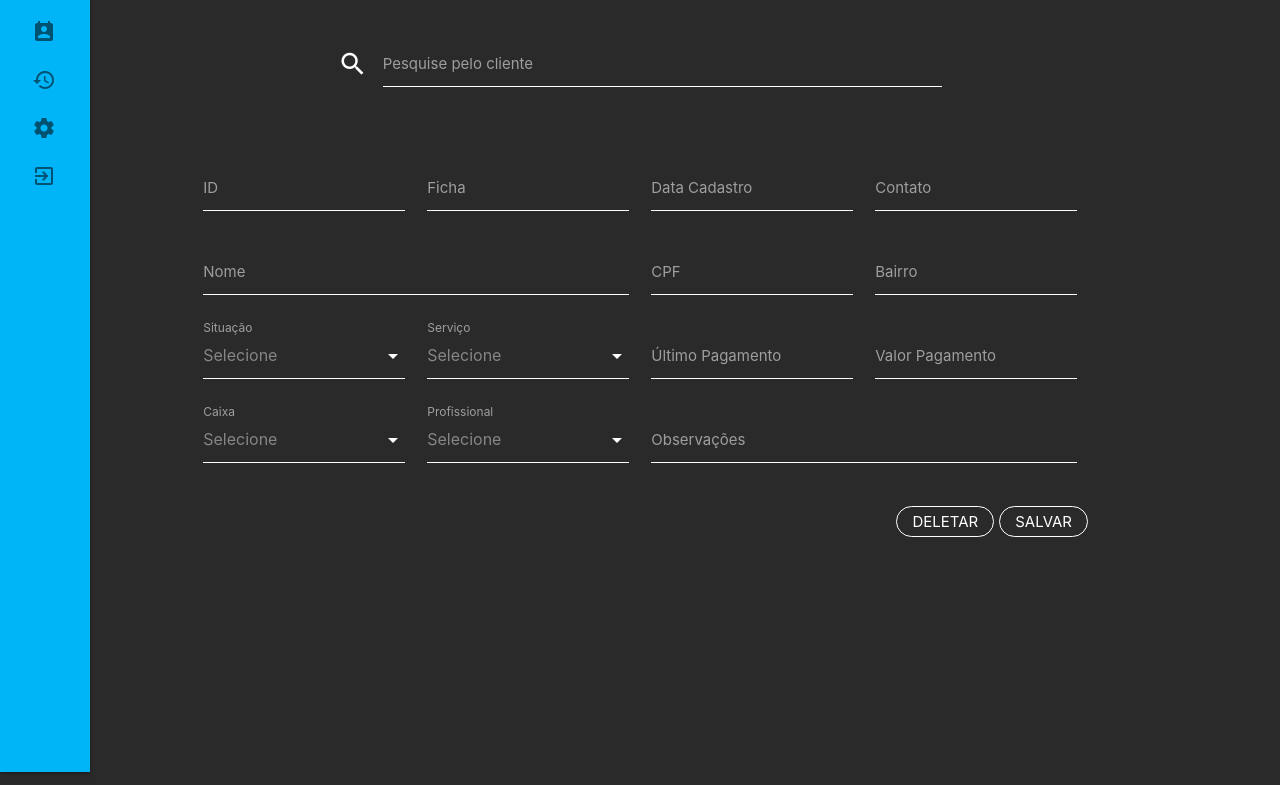
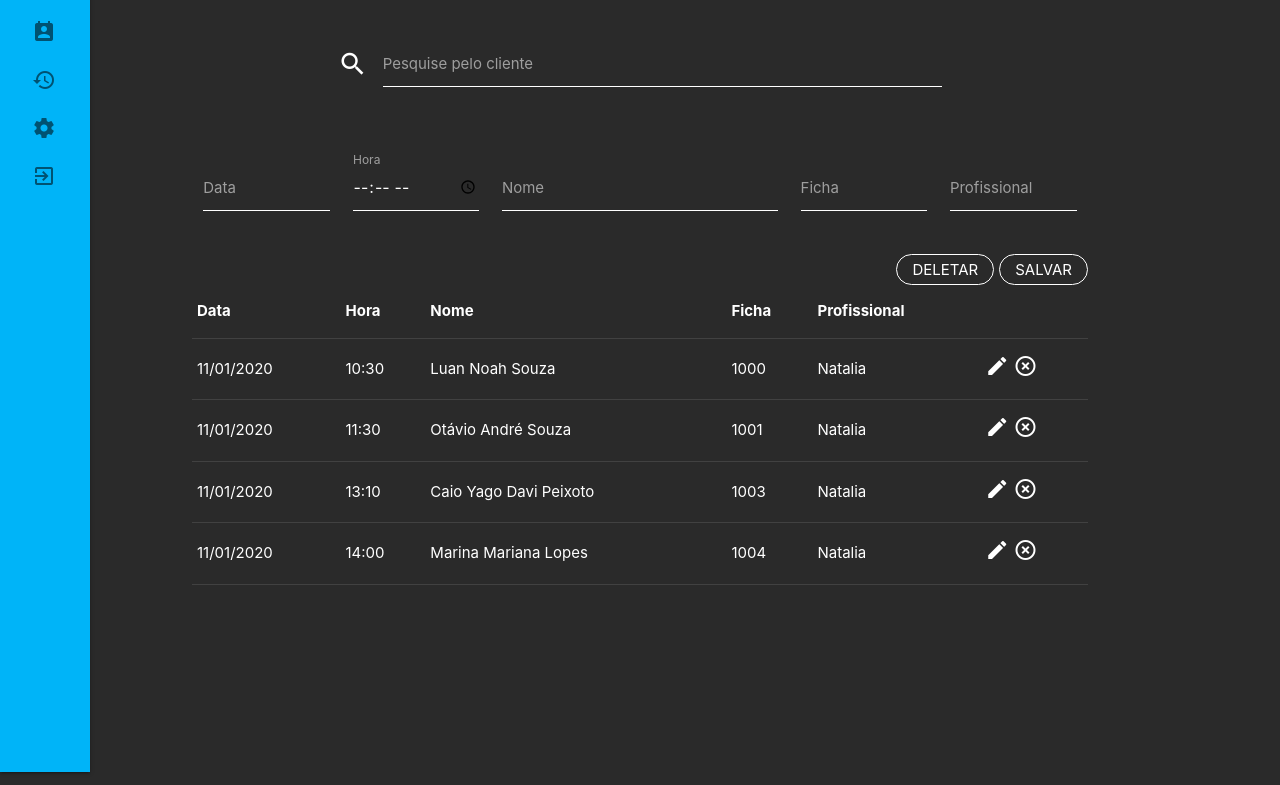
Before and after one commit to Samuelcs131/OdontoAp, a plain HTML site: page cadastro_cliente.html in a window 1280 px wide. Shown: the part 88-873 px from the top of the page. Before the commit the page ends 800 px from the top, so only its background shows below. Drawn offline with nearby package versions, Linux system fonts and the light colour scheme.

Commit message:
Update cadastro_cliente.html

```diff
--- a/cadastro_cliente.html
+++ b/cadastro_cliente.html
@@ -9,10 +9,10 @@
       <link type="text/css" rel="stylesheet" href="materialize.min.css"  media="screen,projection"/>
       <!-- MEU ESTILO -->
       <link rel="stylesheet" href="style_config.css">
-      <link rel="stylesheet" href="style_cadastro.css">
+      <link rel="stylesheet" href="style_agenda.css">
       <!--Let browser know website is optimized for mobile-->
       <meta name="viewport" content="width=device-width, initial-scale=1.0"/>
-      <title>Cadastro Cliente</title>
+      <title>Agendar</title>
     </head>
     <body>
 
@@ -30,7 +30,7 @@
 
         <nav id="nav_menu">
             <a href="#" data-target="slide-out" class="sidenav-trigger"><i class="material-icons" id="ico_menu">menu</i></a>
-            <a href="#" id="log_pag" class="brand-logo center">Cadastro Cliente</a>
+            <a href="#" id="log_pag" class="brand-logo center">Agendar</a>
         </nav>
 
 
@@ -60,90 +60,28 @@
 
     <!--  linha 1 -->
     <div class="row">
-      <div class="input-field col l3 m4 s6">
+
+      <div class="input-field col l2 m4 s6">
+        <input type="text" class="datepicker">
+        <label for="disabled">Data</label></div>
+
+      <div class="input-field col l2 m4 s6">
+        <input type="time" class="timepicker" placeholder="Tempo">
+        <label  for="first_name">Hora</label></div>
+
+      <div class="input-field col l4 m4 s6">
         <input id="first_name" type="text" class="validate">
-        <label for="first_name">ID</label></div>
+        <label for="first_name">Nome</label></div>
 
-        <div class="input-field col l3 m4 s6">
+        <div class="input-field col l2 m4 s6">
           <input id="first_name" type="text" class="validate">
           <label for="first_name">Ficha</label></div>
 
-          <div class="input-field col l3 m4 s6">
-            <input type="text" class="datepicker">
-            <label for="disabled">Data Cadastro</label>
-         </div>
+          <div class="input-field col l2 m4 s6">
+            <input id="first_name" type="text" class="validate">
+            <label for="first_name">Profissional</label></div>
 
-            <div class="input-field col l3 m4 s6">
-              <input id="first_name" type="text" class="validate">
-              <label for="first_name">Contato</label></div>
 
-      <!-- linha 2 -->
-      <div class="input-field col l6 m4 s6">
-        <input id="first_name" type="text" class="validate">
-        <label for="first_name">Nome</label></div>
-
-        <div class="input-field col l3 m4 s6">
-          <input id="first_name" type="text" class="validate">
-          <label for="first_name">CPF</label></div>
-
-          <div class="input-field col l3 m4 s6">
-            <input id="first_name" type="text" class="validate">
-            <label for="first_name">Bairro</label></div>
-
-      <!-- linha 3 -->
-      <div class="input-field col l3 m4 s6">
-        <select  class="op_form">
-          <option value="" disabled selected>Selecione</option>
-          <option value="1">Ativo</option>
-          <option value="2">Pendente</option>
-          <option value="3">Inativo</option>
-        </select>
-        <label>Situação</label>
-      </div>
-
-      <div class="input-field col l3 m4 s6">
-        <select>
-          <option value="" disabled selected>Selecione</option>
-          <option value="1">Aparelho</option>
-          <option value="2">Canal</option>
-          <option value="3">Limpeza</option>
-          <option value="4">Protese</option>
-        </select>
-        <label>Serviço</label>
-      </div>
-
-          <div class="input-field col l3 m4 s6">
-            <input id="first_name" type="text" class="validate">
-            <label for="first_name">Último Pagamento</label></div>
-
-            <div class="input-field col l3 m4 s6">
-              <input id="first_name" type="text" class="validate">
-              <label for="first_name">Valor Pagamento</label></div>
-
-       <!-- linha 4 -->
-      <div class="input-field col l3 m4 s6">
-        <select>
-          <option value="" disabled selected>Selecione</option>
-          <option value="1">Roberta</option>
-          <option value="2">Fernanda</option>
-          <option value="3">Gabriela</option>
-        </select>
-        <label>Caixa</label>
-      </div>
-
-     <div class="input-field col l3 m4 s6">
-        <select>
-          <option value="" disabled selected>Selecione</option>
-          <option value="1">Natalia</option>
-          <option value="2">Fabiana</option>
-          <option value="3">Marina</option>
-        </select>
-        <label>Profissional</label>
-      </div>
-
-          <div class="input-field col l6 m4 s6">
-            <input id="first_name" type="text" class="validate">
-            <label for="first_name">Observações</label></div>
 
 
         </div>
@@ -153,6 +91,62 @@
         <button id="bot_deletar">Deletar</button>
         </div>
 
+
+        <div class="tab_scroll">
+        <table class="highlight responsive-table">
+          <thead>
+            <tr>
+                <th>Data</th>
+                <th>Hora</th>
+                <th>Nome</th>
+                <th>Ficha</th>
+                <th>Profissional</th>
+                <th></th>
+            </tr>
+          </thead>
+
+          <tbody>
+            <tr>
+              <td>11/01/2020</td>
+              <td>10:30</td>
+              <td>Luan Noah Souza</td>
+              <td>1000</td>
+              <td>Natalia</td>
+              <td><a href="#"><i class="material-icons">edit</i></a>
+              <a href="#"><i class="material-icons">highlight_off</i></a></td>
+            </tr>
+            <tr>
+              <td>11/01/2020</td>
+              <td>11:30</td>
+              <td>Otávio André Souza</td>
+              <td>1001</td>
+              <td>Natalia</td>
+              <td><a href="#"><i class="material-icons">edit</i></a>
+                <a href="#"><i class="material-icons">highlight_off</i></a></td>
+            </tr>
+            <tr>
+              <td>11/01/2020</td>
+              <td>13:10</td>
+              <td>Caio Yago Davi Peixoto</td>
+              <td>1003</td>
+              <td>Natalia</td>
+              <td><a href="#"><i class="material-icons">edit</i></a>
+                <a href="#"><i class="material-icons">highlight_off</i></a></td>
+            </tr>
+            <tr>
+              <td>11/01/2020</td>
+              <td>14:00</td>
+              <td>Marina Mariana Lopes</td>
+              <td>1004</td>
+              <td>Natalia</td>
+              <td><a href="#"><i class="material-icons">edit</i></a>
+                <a href="#"><i class="material-icons">highlight_off</i></a></td>
+            </tr>
+          </tbody>
+        </table>
+        </div>
+
+
         </div>
 
 
@@ -161,8 +155,6 @@
       <script src="https://code.jquery.com/jquery-3.5.1.min.js"></script>
       <script type="text/javascript" src="materialize.min.js"></script>
       <script src="materialize.js"></script>
-
-
       <script src="config.js"></script>
 
     </body>
```
